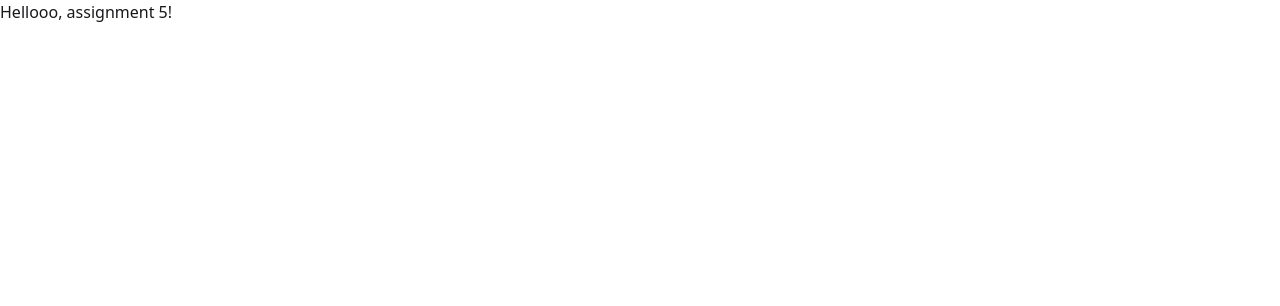
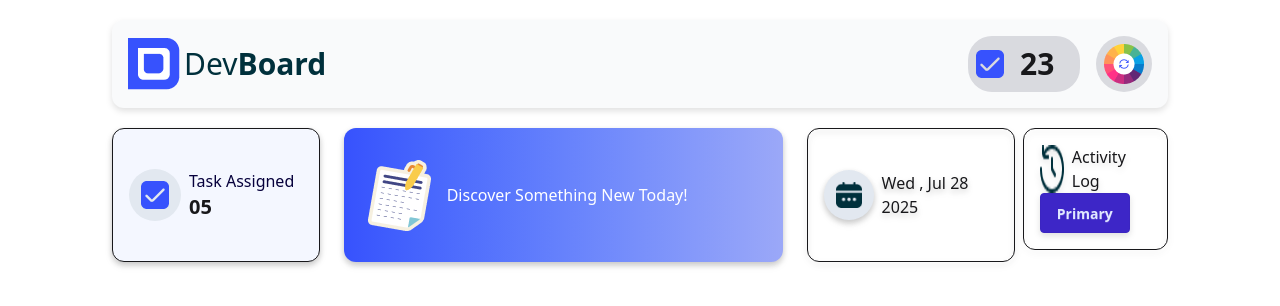
Before and after one commit to julkarnine3/assign-dev-board, a plain HTML site: page index.html in a window 1280 px wide. Drawn offline with nearby package versions, Linux system fonts and the light colour scheme.

Commit message:
Added activity log section

```diff
--- a/index.html
+++ b/index.html
@@ -5,15 +5,73 @@
     <meta name="viewport" content="width=device-width, initial-scale=1.0">
     <link href="https://cdn.jsdelivr.net/npm/daisyui@5" rel="stylesheet" type="text/css" />
  <script src="https://cdn.jsdelivr.net/npm/@tailwindcss/browser@4"></script>
+ <link href="https://fonts.googleapis.com/css2?family=Poppins&display=swap" rel="stylesheet">
+
     <title>Dev Board</title>
 </head>
-<body>
-    <header>
-        <h1>Hellooo, assignment 5!</h1>
+<body class="font-poppins px-28	mx-auto">
+    <header class=" drop-shadow-md rounded-xl bg-gray-50 mx-auto mt-5 p-4">
+       <section class="flex justify-between">
+        <div class="flex justify-between gap-1 items-center">
+            <img src="./assets/logo.png" alt="">
+            <h1 class="text-3xl text-[#00303C]">Dev<span class="font-extrabold">Board</span></h1>
+        </div>
+        <div class="flex justify-between gap-x-4 ">
+            <div class="rounded-3xl items-center p-2 gap-4 flex w-28 border-blue-600 bg-[#d9dadf] ">
+                <img  src="./assets/checkbox.png" alt="">
+                <h1 class="font-bold text-3xl border-red-200 ">23</h1>
+            </div>
+           <div class="[border-radius:50%] bg-[#d9dadf] p-2">
+            <img src="./assets/theme-btn.png" alt="">
+           </div>
+        </div>
+
+       </section>
 
     </header>
-    <main>
+    <!-- Main section start here  -->
+    <main class="drop-shadow-md rounded-xl mt-5">
 
+        <section class="flex ">
+            <!-- Discovery something cards start here -->
+            <section class="grid grid-cols-4 gap-6 ">
+                <!--title card-1 -->
+                <div class="p-4 drop-shadow-md rounded-xl flex gap-2 border items-center bg-[#F4F7FF]">
+                    <div class="p-3 bg-slate-200 [border-radius:50%] ">
+                        <img src="./assets/checkbox.png" alt="">
+                    </div>
+                    <div>
+                        <p class="text-[#06003C]">Task Assigned </p>
+                        <h1 class="font-bold text-xl ">05</h1>
+                    </div>
+                </div>
+                <!--title card-2 -->
+                <div class="p-4 drop-shadow-md rounded-xl col-span-2 items-center flex gap-2 text-white bg-gradient-to-r from-[#3752FD] to-[#9BA8F8] ">
+                    <img src="./assets/board.png" alt="">
+                    <p>Discover Something New Today!</p>
+
+                </div>
+                <!-- Title card-3 -->
+                <div class="border drop-shadow-md rounded-xl p-4 items-center flex gap-2">
+                    <div class="p-3 bg-slate-200 [border-radius:50%] ">
+                        <img src="./assets/calender.png" alt="">
+                    </div>
+                    <p>Wed ,
+                        Jul 28 2025 </p>
+                </div>
+
+            </section>
+            <!-- Activity log start here -->
+            <section class="border p-4 rounded-xl items-center mb-3 ml-2">
+               <div class="flex gap-2">
+                <img src="./assets/activity.png" alt="">
+                <p>Activity Log</p>
+               </div>
+                <button class="btn btn-active btn-primary">Primary</button>
+
+            </section>
+
+        </section>
     </main>
     <footer>
 
```
Also changed, not shown: tailwind.config.js (added, +11 -0 lines).
